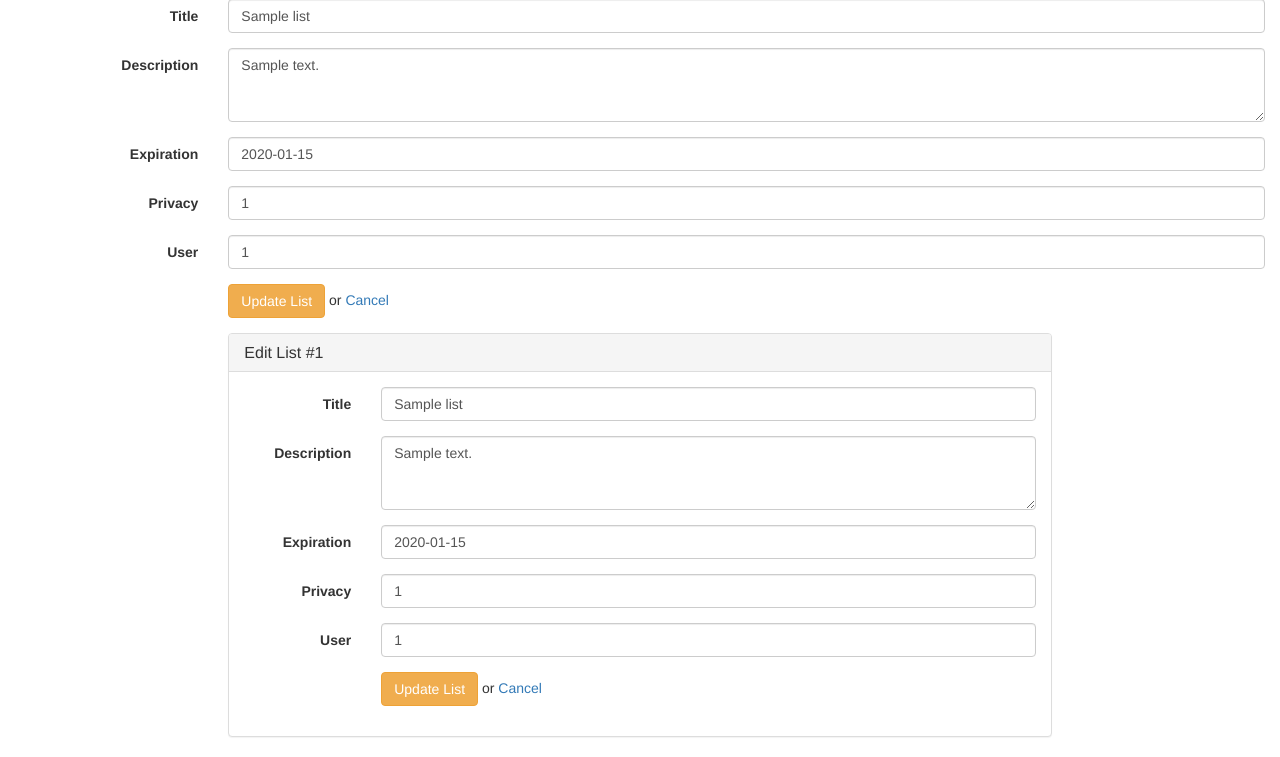
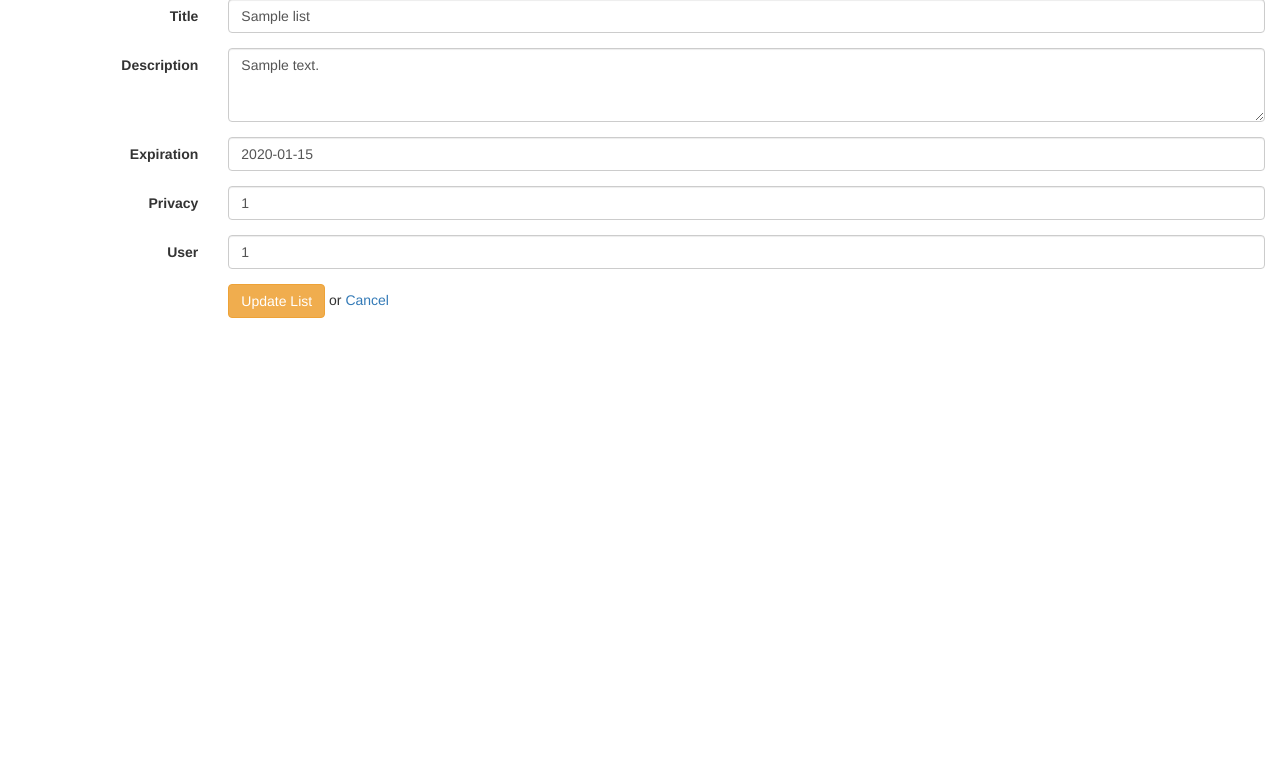
Before and after one commit to yichao-chicago/version1201, a Rails app: page /lists/1/edit in a window 1280 px wide. Shown: the part 171-928 px from the top of the page. After the commit the page ends 489 px from the top, so only its background shows below. Run offline with Rails 7, Linux system fonts and the light colour scheme; tables that the repository leaves empty hold one stand-in row (values such as "Sample post"); some libraries are stand-ins or nearby versions.

Commit message:
minor changes

```diff
--- a/app/controllers/lists_controller.rb
+++ b/app/controllers/lists_controller.rb
@@ -40,7 +40,7 @@ class ListsController < ApplicationController
     @list.user_id = params[:user_id]
 
     if @list.save
-      redirect_to "/lists", :notice => "List updated successfully."
+      redirect_to lists_url, :notice => "List updated successfully."
     else
       render 'edit'
     end
--- a/app/views/items/index.html.erb
+++ b/app/views/items/index.html.erb
@@ -55,9 +55,7 @@
             <i class="fa fa-edit"></i>
           </a>
 
-          <%= link_to("/delete_item/#{item.id}", :method=>:delete, class: "btn btn-danger", data: {confirm: "Are you sure you want to delete this item?"}) do %>
-            <i class="fa fa-trash-o"></i>
-          <% end %>
+          <%= link_to('<i class="fa fa-trash-o"></i>'.html_safe,"/delete_item/#{item.id}", :method=>:delete, class: "btn btn-danger", data: {confirm: "Are you sure you want to delete this item?"}) %>
 
         </div>
       </div>
--- a/app/views/lists/edit.html.erb
+++ b/app/views/lists/edit.html.erb
@@ -18,7 +18,8 @@
 
 <div class="row">
   <div class="col-md-12">
-    <form action="/update_list/<%= @list.id %>" class="form-horizontal">
+
+    <%= form_tag list_url(@list), class: "form-horizontal", method: "patch" do %>
       <!-- Label and input for title -->
       <div class="form-group">
         <label for="title" class="col-sm-2 control-label">
@@ -76,84 +77,8 @@
           <a href="/lists/<%= @list.id %>">Cancel</a>
         </div>
       </div>
-    </form>
+    <% end %>
   </div>
 </div>
 
 <!-- End simple full-width example-->
-
-<!-- Responsive panel example -->
-
-<div class="row">
-  <div class="col-sm-offset-1 col-sm-10 col-md-offset-2 col-md-8">
-    <div class="panel panel-default">
-      <div class="panel-heading">
-        <h3 class="panel-title">Edit List #<%= @list.id %></h3>
-      </div>
-      <div class="panel-body">
-        <form action="/update_list/<%= @list.id %>" class="form-horizontal">
-          <!-- Label and input for title -->
-          <div class="form-group">
-            <label for="title" class="col-sm-2 control-label">
-              Title
-            </label>
-            <div class="col-sm-10">
-              <input type="text" id="title" name="title" placeholder="Title" class="form-control" value="<%= @list.title %>">
-            </div>
-          </div>
-
-          <!-- Label and input for description -->
-          <div class="form-group">
-            <label for="description" class="col-sm-2 control-label">
-              Description
-            </label>
-            <div class="col-sm-10">
-              <textarea id="description" name="description" placeholder="Description" class="form-control" rows="3"><%= @list.description %></textarea>
-            </div>
-          </div>
-
-          <!-- Label and input for expiration -->
-          <div class="form-group">
-            <label for="expiration" class="col-sm-2 control-label">
-              Expiration
-            </label>
-            <div class="col-sm-10">
-              <input type="text" id="expiration" name="expiration" placeholder="Expiration" class="form-control" value="<%= @list.expiration %>">
-            </div>
-          </div>
-
-          <!-- Label and input for privacy -->
-          <div class="form-group">
-            <label for="privacy" class="col-sm-2 control-label">
-              Privacy
-            </label>
-            <div class="col-sm-10">
-              <input type="text" id="privacy" name="privacy" placeholder="Privacy" class="form-control" value="<%= @list.privacy %>">
-            </div>
-          </div>
-
-          <!-- Label and input for user_id -->
-          <div class="form-group">
-            <label for="user_id" class="col-sm-2 control-label">
-              User
-            </label>
-            <div class="col-sm-10">
-              <input type="text" id="user_id" name="user_id" placeholder="User" class="form-control" value="<%= @list.user_id %>">
-            </div>
-          </div>
-
-          <div class="form-group">
-            <div class="col-sm-offset-2 col-sm-10">
-              <input type="submit" value="Update List" class="btn btn-warning">
-              or
-              <a href="/lists/<%= @list.id %>">Cancel</a>
-            </div>
-          </div>
-        </form>
-      </div>
-    </div>
-  </div>
-</div>
-
-
-<!-- End responsive panel example -->
--- a/app/views/lists/index.html.erb
+++ b/app/views/lists/index.html.erb
@@ -105,9 +105,9 @@
 <style>
   .dl-horizontal dt{
     text-align: left;
-    /*width: auto;*/
-    /*padding-left: 1em;*/
-    /*padding-right: 1em;*/
+    width: auto;
+    padding-left: 1em;
+    padding-right: 1em;
   }
   .dl-horizontal dd {
     /*margin-left: 0;*/
--- a/app/views/lists/new.html.erb
+++ b/app/views/lists/new.html.erb
@@ -17,7 +17,8 @@
 
 <div class="row">
   <div class="col-md-12">
-    <form action="/create_list" class="form-horizontal">
+
+    <%= form_tag("/lists", { :class => "form-horizontal"}) do %>
       <!-- Label and input for title -->
       <div class="form-group">
         <label for="title" class="col-sm-2 control-label">
@@ -75,7 +76,8 @@
           <a href="/lists">Cancel</a>
         </div>
       </div>
-    </form>
+
+    <% end %>
   </div>
 </div>
 
--- a/config/routes.rb
+++ b/config/routes.rb
@@ -35,21 +35,22 @@ Rails.application.routes.draw do
   delete('/delete_item/:id', { :controller => 'items', :action => 'destroy' })
   #------------------------------
 
+  resources :lists
   # Routes for the List resource:
   # CREATE
-  get('/lists/new', { :controller => 'lists', :action => 'new' })
-  get('/create_list', { :controller => 'lists', :action => 'create' })
+  # get('/lists/new', { :controller => 'lists', :action => 'new', :as => "new_list" })
+  # post('/lists', { :controller => 'lists', :action => 'create', :as => "lists" })
 
-  # READ
-  get('/lists', { :controller => 'lists', :action => 'index' })
-  get('/lists/:id', { :controller => 'lists', :action => 'show' })
+  # # READ
+  # get('/lists', { :controller => 'lists', :action => 'index' })
+  # get('/lists/:id', { :controller => 'lists', :action => 'show', :as => "list" })
 
-  # UPDATE
-  get('/lists/:id/edit', { :controller => 'lists', :action => 'edit' })
-  get('/update_list/:id', { :controller => 'lists', :action => 'update' })
+  # # UPDATE
+  # get('/lists/:id/edit', { :controller => 'lists', :action => 'edit', :as => "edit_list" })
+  # patch('/lists/:id', { :controller => 'lists', :action => 'update' })
 
-  # DELETE
-  get('/delete_list/:id', { :controller => 'lists', :action => 'destroy' })
+  # # DELETE
+  # get('/lists/:id', { :controller => 'lists', :action => 'destroy' })
   #------------------------------
 
   devise_for :users
```
